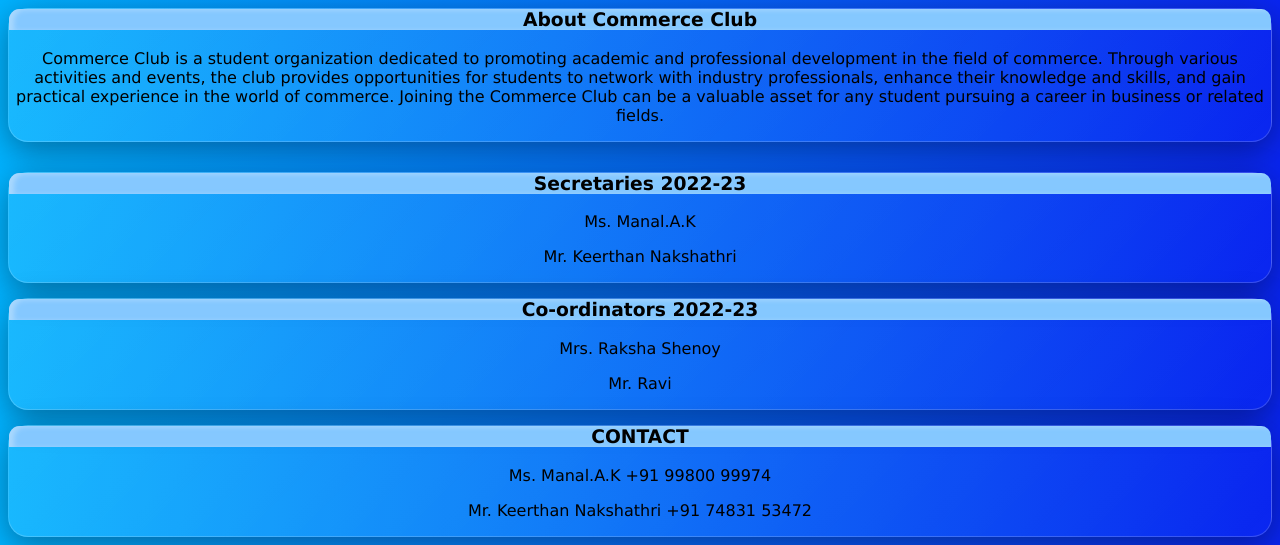
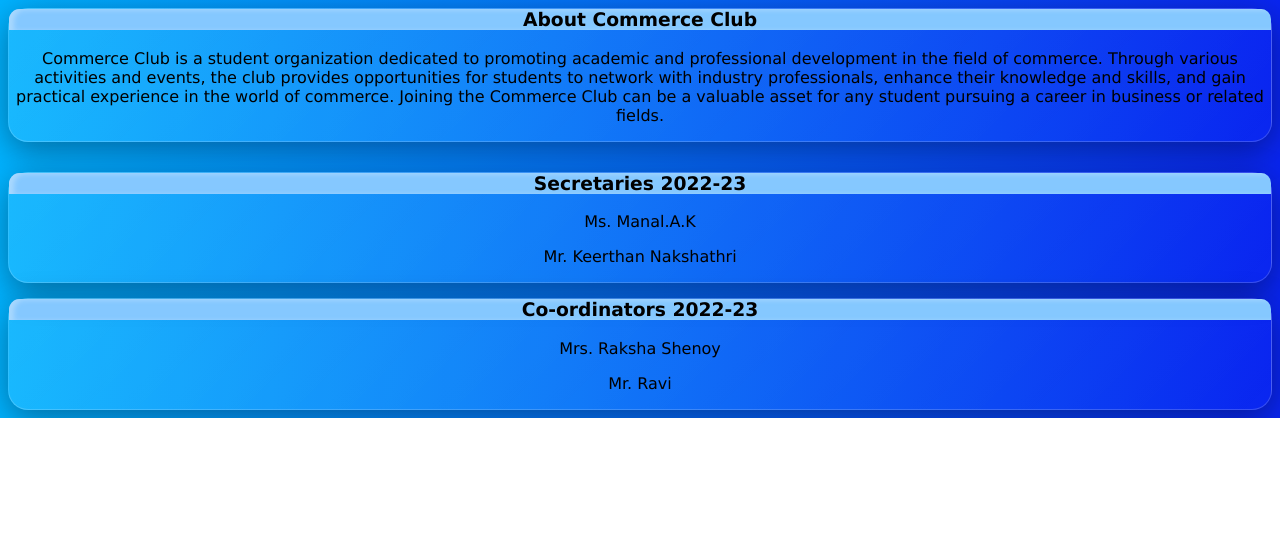
Before and after one commit to mgmconnect/commerce, a plain HTML site: page index.html in a window 1280 px wide. Shown: the part 414-959 px from the top of the page. After the commit the page ends 832 px from the top, so only its background shows below. Drawn offline with Linux system fonts and the light colour scheme.

Commit message:
Update index.html

```diff
--- a/index.html
+++ b/index.html
@@ -112,12 +112,7 @@
             <p>Mr. Ravi</p>
 
         </div>
-        <div class="contact" style="margin-top:15px;">
-            <h3>CONTACT</h3>
-            <p>Ms. Manal.A.K  +91 99800 99974</p>
-            <p>Mr. Keerthan Nakshathri +91 74831 53472</p>
 
-        </div>
         </div>
         </div>
 </body>
```
